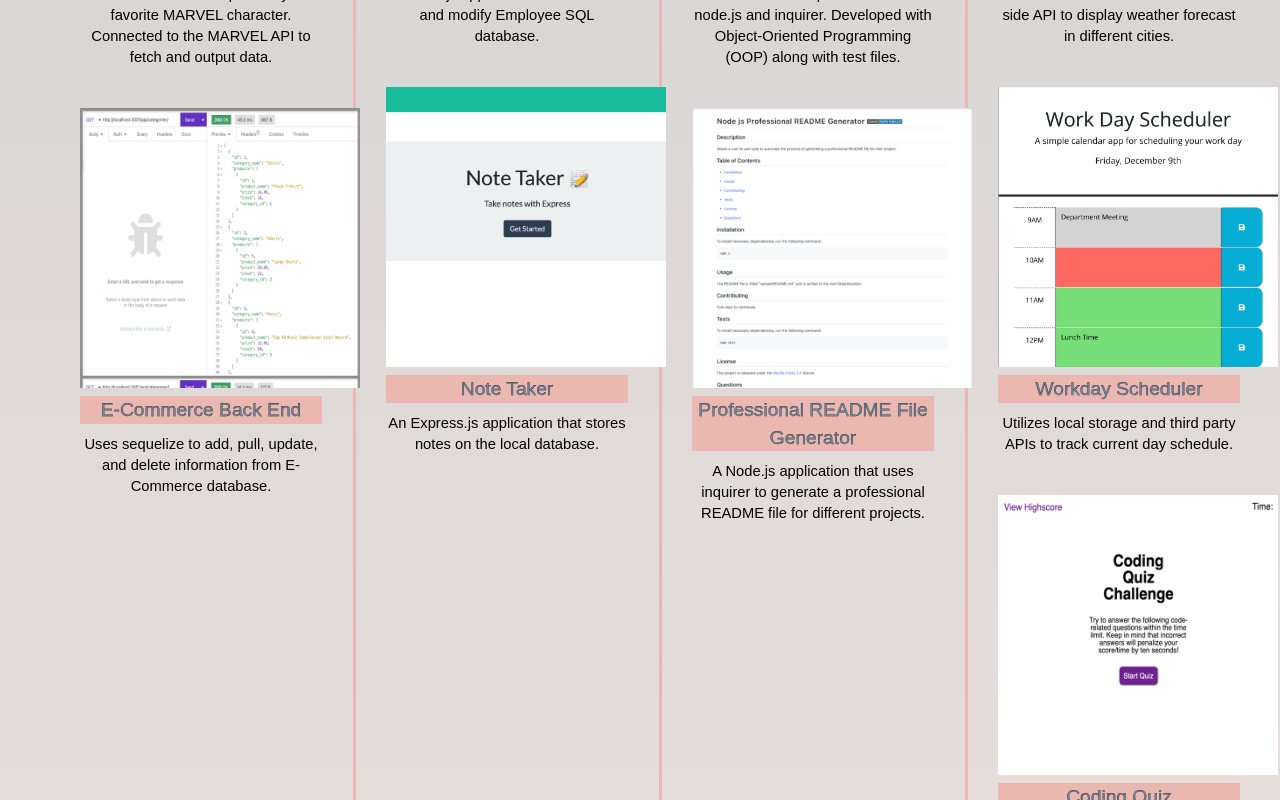
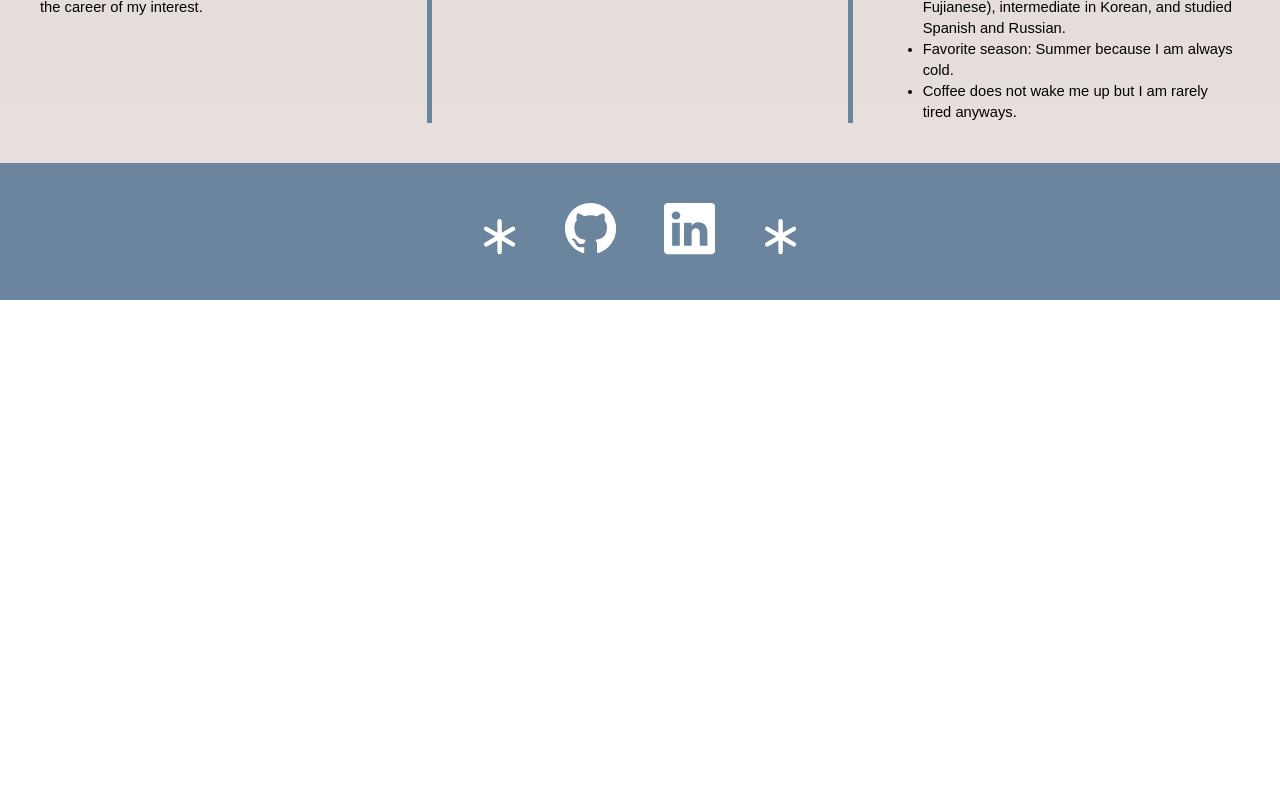
Before and after one commit to fannychen623/Fanny-Chen-Digital-Portfolio, a React (Create React App) app: page / in a window 1280 px wide. Shown: the part 923-1723 px from the top of the page. After the commit the page ends 1223 px from the top, so only its background shows below. Built offline with nearby package versions, Linux system fonts and the light colour scheme.

Commit message:
added footer

```diff
--- /dev/null
+++ b/src/components/Footer.js
@@ -0,0 +1,25 @@
+import React from 'react';
+import '../styles/Footer.css';
+
+export default function Footer() {
+  return (
+    <div className="footer">
+      <svg xmlns="http://www.w3.org/2000/svg" fill="white" class="bi bi-asterisk" viewBox="0 0 16 16">
+        <path d="M8 0a1 1 0 0 1 1 1v5.268l4.562-2.634a1 1 0 1 1 1 1.732L10 8l4.562 2.634a1 1 0 1 1-1 1.732L9 9.732V15a1 1 0 1 1-2 0V9.732l-4.562 2.634a1 1 0 1 1-1-1.732L6 8 1.438 5.366a1 1 0 0 1 1-1.732L7 6.268V1a1 1 0 0 1 1-1z"/>
+      </svg>
+      <a href={'https://github.com/fannychen623/'}>
+        <svg xmlns="http://www.w3.org/2000/svg" fill="white" class="bi bi-github" viewBox="0 0 16 16">
+          <path d="M8 0C3.58 0 0 3.58 0 8c0 3.54 2.29 6.53 5.47 7.59.4.07.55-.17.55-.38 0-.19-.01-.82-.01-1.49-2.01.37-2.53-.49-2.69-.94-.09-.23-.48-.94-.82-1.13-.28-.15-.68-.52-.01-.53.63-.01 1.08.58 1.23.82.72 1.21 1.87.87 2.33.66.07-.52.28-.87.51-1.07-1.78-.2-3.64-.89-3.64-3.95 0-.87.31-1.59.82-2.15-.08-.2-.36-1.02.08-2.12 0 0 .67-.21 2.2.82.64-.18 1.32-.27 2-.27.68 0 1.36.09 2 .27 1.53-1.04 2.2-.82 2.2-.82.44 1.1.16 1.92.08 2.12.51.56.82 1.27.82 2.15 0 3.07-1.87 3.75-3.65 3.95.29.25.54.73.54 1.48 0 1.07-.01 1.93-.01 2.2 0 .21.15.46.55.38A8.012 8.012 0 0 0 16 8c0-4.42-3.58-8-8-8z"/>
+        </svg>
+      </a>
+      <a href={'https://www.linkedin.com/in/fanny23/'}>
+        <svg xmlns="http://www.w3.org/2000/svg" fill="white" class="bi bi-linkedin" viewBox="0 0 16 16">
+          <path d="M0 1.146C0 .513.526 0 1.175 0h13.65C15.474 0 16 .513 16 1.146v13.708c0 .633-.526 1.146-1.175 1.146H1.175C.526 16 0 15.487 0 14.854V1.146zm4.943 12.248V6.169H2.542v7.225h2.401zm-1.2-8.212c.837 0 1.358-.554 1.358-1.248-.015-.709-.52-1.248-1.342-1.248-.822 0-1.359.54-1.359 1.248 0 .694.521 1.248 1.327 1.248h.016zm4.908 8.212V9.359c0-.216.016-.432.08-.586.173-.431.568-.878 1.232-.878.869 0 1.216.662 1.216 1.634v3.865h2.401V9.25c0-2.22-1.184-3.252-2.764-3.252-1.274 0-1.845.7-2.165 1.193v.025h-.016a5.54 5.54 0 0 1 .016-.025V6.169h-2.4c.03.678 0 7.225 0 7.225h2.4z"/>
+        </svg>
+      </a>
+      <svg xmlns="http://www.w3.org/2000/svg" fill="white" class="bi bi-asterisk" viewBox="0 0 16 16">
+        <path d="M8 0a1 1 0 0 1 1 1v5.268l4.562-2.634a1 1 0 1 1 1 1.732L10 8l4.562 2.634a1 1 0 1 1-1 1.732L9 9.732V15a1 1 0 1 1-2 0V9.732l-4.562 2.634a1 1 0 1 1-1-1.732L6 8 1.438 5.366a1 1 0 0 1 1-1.732L7 6.268V1a1 1 0 0 1 1-1z"/>
+      </svg>
+    </div>
+  );
+}
--- a/src/components/PortfolioContainer.js
+++ b/src/components/PortfolioContainer.js
@@ -1,5 +1,6 @@
 import React, { useState } from 'react';
 import NavTabs from './NavTabs';
+import Footer from './Footer';
 import Home from './pages/Home';
 import About from './pages/About';
 import Portfolio from './pages/Portfolio';
@@ -11,7 +12,7 @@
 import projects from '../projects';
 
 export default function PortfolioContainer() {
-  const [currentPage, setCurrentPage] = useState('Portfolio');
+  const [currentPage, setCurrentPage] = useState('About');
 
   // This method is checking to see what the value of `currentPage` is. Depending on the value of currentPage, we return the corresponding component to render.
   const renderPage = () => {
@@ -40,6 +41,7 @@
       <NavTabs currentPage={currentPage} handlePageChange={handlePageChange} />
       {/* Here we are calling the renderPage method which will return a component  */}
       {renderPage()}
+      <Footer />
     </div>
   );
 }
--- a/src/styles/About.css
+++ b/src/styles/About.css
@@ -1,13 +1,3 @@
-/* define color palette */
-:root {
-    --shade1: #ebb8b1;
-    --shade2: #f4e8e1;
-    --shade3: #c1c5cc;
-    --shade4: #6a859d;
-    --shade5: #020201;
-    --trans:  #98755400;
-}
-
 .about {
     color: var(--shade5);
     font-family: 'Quicksand', sans-serif;
--- /dev/null
+++ b/src/styles/Footer.css
@@ -0,0 +1,18 @@
+.footer {
+    background-color: var(--shade4);
+    bottom: 0;
+    padding: 2vh;
+    height: fit-content;
+    text-align: center;
+    margin: auto;
+}
+
+svg {
+    width: 2.75vw;
+    margin: 3vh;
+}
+
+a svg {
+    width: 4vw;
+    margin: 3vh;
+}
--- a/src/styles/Home.css
+++ b/src/styles/Home.css
@@ -1,13 +1,3 @@
-/* define color palette */
-:root {
-    --shade1: #ebb8b1;
-    --shade2: #f4e8e1;
-    --shade3: #c1c5cc;
-    --shade4: #6a859d;
-    --shade5: #020201;
-    --trans:  #98755400;
-}
-
 .home {
     color: var(--shade4);
     text-align: center;
--- a/src/styles/NavBar.css
+++ b/src/styles/NavBar.css
@@ -1,13 +1,3 @@
-/* define color palette */
-:root {
-    --shade1: #ebb8b1;
-    --shade2: #f4e8e1;
-    --shade3: #c1c5cc;
-    --shade4: #6a859d;
-    --shade5: #020201;
-    --trans:  #98755400;
-}
-
 .nav {
     background-color: var(--shade4);
     height: fit-content;
--- a/src/styles/Portfolio.css
+++ b/src/styles/Portfolio.css
@@ -1,13 +1,3 @@
-/* define color palette */
-:root {
-    --shade1: #ebb8b1;
-    --shade2: #f4e8e1;
-    --shade3: #c1c5cc;
-    --shade4: #6a859d;
-    --shade5: #020201;
-    --trans:  #98755400;
-}
-
 .portfolio {
     color: var(--shade5);
     font-family: 'Quicksand', sans-serif;
```
